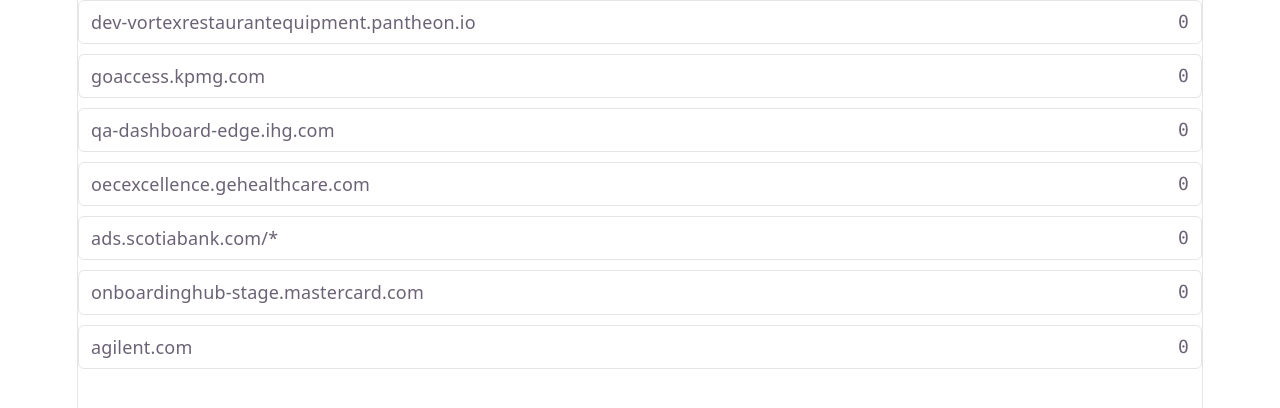
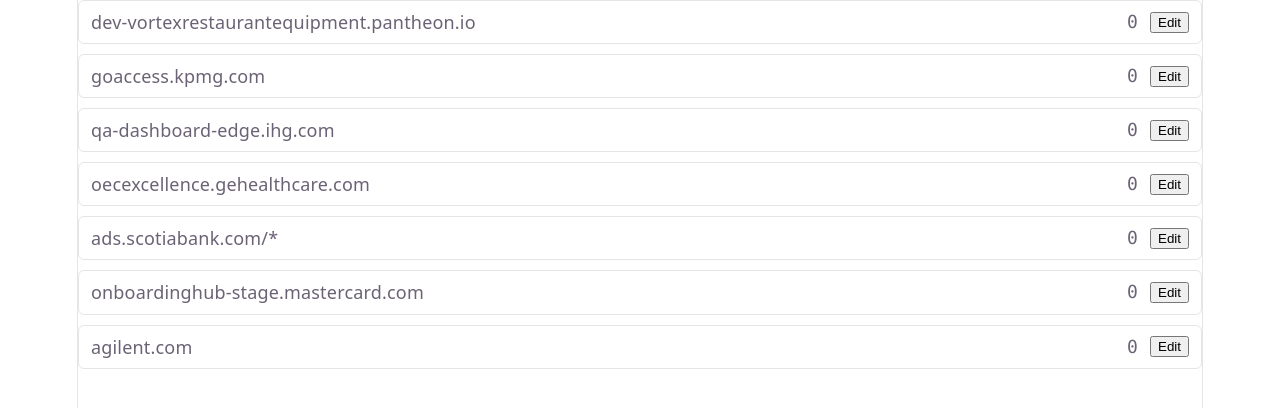
Before and after one commit to andrii-sydorenko/form-test, a React (Vite) app: page / in a window 1280 px wide. Shown: the top 408 px of the page. Built offline with nearby package versions, Linux system fonts and the light colour scheme.

Commit message:
added edit button

```diff
--- a/src/App.tsx
+++ b/src/App.tsx
@@ -16,36 +16,32 @@
 const RowItem = ({
   name,
   techSpend,
-  onClick,
+  onEdit,
 }: {
   name: string;
   techSpend: number | string;
-  onClick: () => void;
+  onEdit: () => void;
 }) => {
   return (
     <div
-      role="button"
-      tabIndex={0}
-      onClick={onClick}
-      onKeyDown={(e) => {
-        if (e.key === "Enter" || e.key === " ") {
-          e.preventDefault();
-          onClick();
-        }
-      }}
       style={{
         display: "flex",
         justifyContent: "space-between",
         alignItems: "center",
+        gap: 12,
         marginBottom: 10,
         padding: "8px 12px",
         border: "1px solid var(--border)",
         borderRadius: 6,
-        cursor: "pointer",
       }}
     >
       <span>{name}</span>
-      <span style={{ fontFamily: "var(--mono)" }}>{techSpend}</span>
+      <div style={{ display: "flex", alignItems: "center", gap: 12 }}>
+        <span style={{ fontFamily: "var(--mono)" }}>{techSpend}</span>
+        <button type="button" onClick={onEdit}>
+          Edit
+        </button>
+      </div>
     </div>
   );
 };
@@ -130,7 +126,7 @@
           key={c.name}
           name={c.name}
           techSpend={values[c.name]}
-          onClick={() => setEditing(c)}
+          onEdit={() => setEditing(c)}
         />
       ))}
       {editing && (
```
